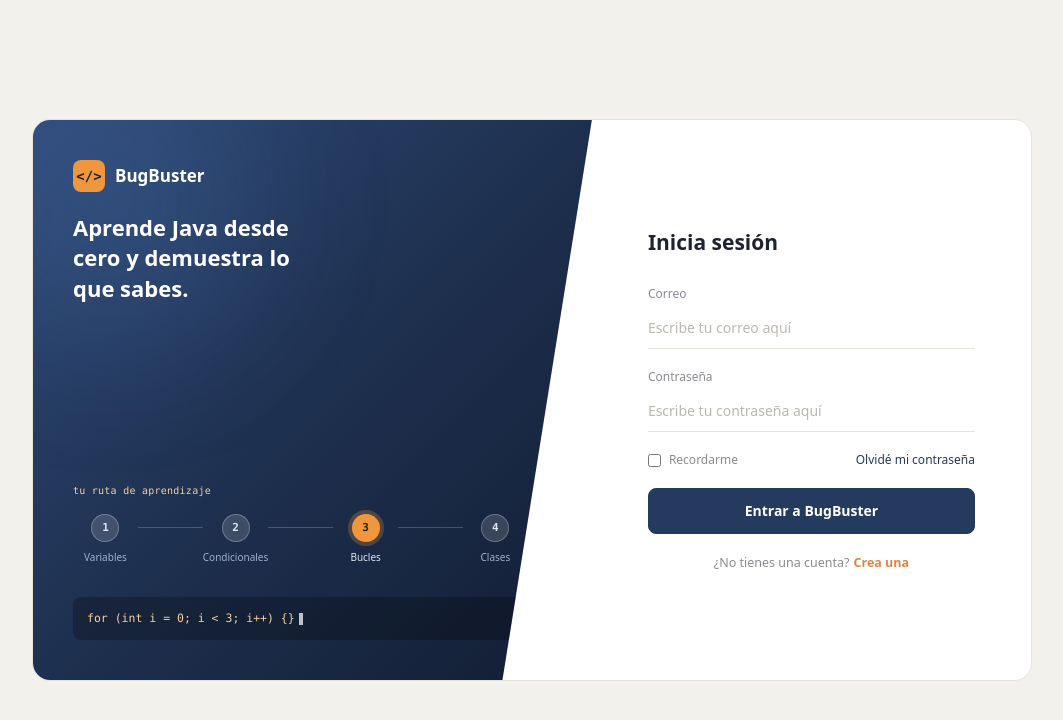
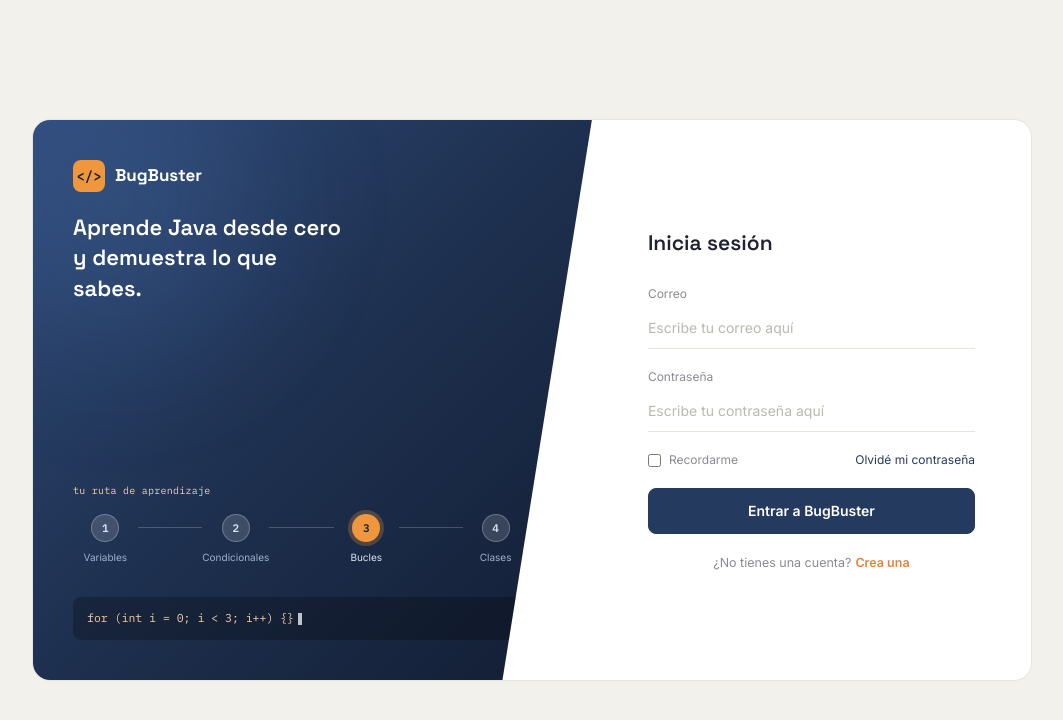
Before and after one commit to DanielFGOM/BugBuster-CodeDuel, a React (Vite) app in the folder frontend/: page /login in a window 1280 px wide. Shown: the top 720 px of the page, without its empty margins (108-1171 px from the left). Built offline with nearby package versions, Linux system fonts and the light colour scheme.

Commit message:
Prueba28

```diff
--- a/frontend/index.html
+++ b/frontend/index.html
@@ -5,6 +5,9 @@
     <link rel="icon" type="image/svg+xml" href="/vite.svg" />
     <meta name="viewport" content="width=device-width, initial-scale=1.0" />
     <title>BugBuster - Code Duel</title>
+    <!-- FUENTES EXACTAS DEL DISEÑO -->
+    <link rel="preconnect" href="https://fonts.googleapis.com">
+    <link href="https://fonts.googleapis.com/css2?family=Space+Grotesk:wght@600;700&family=IBM+Plex+Mono:wght@400;500;600&family=Inter:wght@400;500;600&display=swap" rel="stylesheet">
   </head>
   <body>
     <div id="root"></div>
--- a/frontend/src/App.tsx
+++ b/frontend/src/App.tsx
@@ -1,5 +1,5 @@
-import React from 'react';
 import { BrowserRouter, Routes, Route, Navigate } from 'react-router-dom';
+import { Toaster } from 'react-hot-toast';
 import { AuthProvider, useAuth } from './hooks/useAuth';
 import AuthPage from './pages/AuthPage';
 import Game from './pages/Game';
@@ -23,6 +23,7 @@ function App() {
   return (
     <AuthProvider>
       <BrowserRouter>
+        <Toaster position="top-right" reverseOrder={false} />
         <AppRoutes />
       </BrowserRouter>
     </AuthProvider>
--- a/frontend/src/pages/AuthPage.tsx
+++ b/frontend/src/pages/AuthPage.tsx
@@ -3,8 +3,8 @@ import { useNavigate } from 'react-router-dom';
 import api from '../api/axios';
 import { useAuth } from '../hooks/useAuth';
 
-// --- Componente de Notificación Interno (Para no depender de librerías externas) ---
-function Notification({ message, type, onClose }: { message: string, type: 'success' | 'error', onClose: () => void }) {
+// Notificación corregida (sin variables no usadas para evitar errores de build)
+function Notification({ message, type }: { message: string, type: 'success' | 'error' }) {
   return (
     <div className={`fixed top-5 right-5 z-[100] px-6 py-3 rounded-lg shadow-2xl text-white text-sm font-medium animate-in fade-in slide-in-from-right-5 duration-300 ${type === 'success' ? 'bg-emerald-600' : 'bg-red-600'}`}>
       {message}
@@ -13,25 +13,21 @@ function Notification({ message, type, onClose }: { message: string, type: 'succ
 }
 
 export default function AuthPage() {
-  // Estados de la vista y formulario
   const [view, setView] = useState<'login' | 'register'>('login');
   const [username, setUsername] = useState('');
   const [email, setEmail] = useState('');
   const [password, setPassword] = useState('');
-
-  // Estado para notificaciones
   const [notification, setNotification] = useState<{msg: string, type: 'success' | 'error'} | null>(null);
 
   const navigate = useNavigate();
   const { login } = useAuth();
 
-  // Función para disparar notificaciones
   const showNotify = (msg: string, type: 'success' | 'error') => {
     setNotification({ msg, type });
     setTimeout(() => setNotification(null), 3000);
   };
 
-  // --- Lógica de la Terminal Animada (Exactamente como la pediste) ---
+  // --- LÓGICA DE TERMINAL EXACTA ---
   const [text, setText] = useState('');
   const [step, setStep] = useState(0);
   const snippets = [
@@ -49,18 +45,17 @@ export default function AuthPage() {
       i++;
       if (i > currentSnippet.length) {
         clearInterval(interval);
-        setTimeout(() => setStep(s => s + 1), 1000);
+        setTimeout(() => setStep(s => s + 1), 900);
       }
-    }, 42); // Velocidad exacta de tu código original
+    }, 42);
     return () => clearInterval(interval);
   }, [step]);
 
-  // --- Lógica de Autenticación ---
   const handleLogin = async (e: React.FormEvent) => {
     e.preventDefault();
     try {
       const res = await api.post('/auth/login', { username, password });
-      login(res.data); // Actualiza el contexto global (instantáneo)
+      login(res.data);
       showNotify('¡Bienvenido de nuevo, Agente!', 'success');
       setTimeout(() => navigate('/game'), 1000);
     } catch (error: any) {
@@ -80,13 +75,12 @@ export default function AuthPage() {
   };
 
   return (
-    <div className="min-h-screen flex items-center justify-center bg-[#F3F1EC] p-6 font-sans">
-      {/* Renderizado de la notificación si existe */}
-      {notification && <Notification message={notification.msg} type={notification.type} onClose={() => setNotification(null)} />}
+    <div className="min-h-screen flex items-center justify-center bg-[#F3F1EC] p-6 font-['Inter']">
+      {notification && <Notification message={notification.msg} type={notification.type} />}
 
       <div className="relative w-full max-w-[1000px] min-h-[560px] rounded-[18px] overflow-hidden bg-white border border-[#E7E4DC]">
 
-        {/* PANEL IZQUIERDO (Copiado exactamente de tu HTML) */}
+        {/* PANEL IZQUIERDO - Diseño Exacto HTML */}
         <div
           className="absolute inset-y-0 left-0 w-[56%] bg-gradient-to-br from-[#2E4A78] via-[#1E304F] to-[#121D33] text-white flex flex-col justify-between px-10 py-10 pr-16 overflow-hidden"
           style={{ clipPath: 'polygon(0 0, 100% 0, 84% 100%, 0% 100%)' }}
@@ -95,17 +89,16 @@ export default function AuthPage() {
 
           <div className="relative z-10">
             <div className="flex items-center gap-2.5">
-              <div className="w-8 h-8 rounded-lg bg-[#F0973D] flex items-center justify-center font-mono font-semibold text-[#17233B] text-sm">&lt;/&gt;</div>
-              <span className="font-bold text-[17px]">BugBuster</span>
+              <div className="w-8 h-8 rounded-lg bg-[#F0973D] flex items-center justify-center font-['IBM_Plex_Mono'] font-semibold text-[#17233B] text-sm">&lt;/&gt;</div>
+              <span className="font-['Space_Grotesk'] font-bold text-[17px]">BugBuster</span>
             </div>
-            <h1 className="font-semibold text-[22px] leading-snug mt-5 max-w-[19ch]">
+            <h1 className="font-['Space_Grotesk'] font-semibold text-[22px] leading-snug mt-5 max-w-[19ch]">
               Aprende Java desde cero y demuestra lo que sabes.
             </h1>
           </div>
 
-          {/* Ruta de aprendizaje animada */}
           <div className="relative z-10 w-full">
-            <p className="font-mono text-[10px] text-[#F5CFA3] mb-4 tracking-wide">tu ruta de aprendizaje</p>
+            <p className="font-['IBM_Plex_Mono'] text-[10px] text-[#F5CFA3] mb-4 tracking-wide">tu ruta de aprendizaje</p>
             <div className="flex items-center justify-between mb-8">
               {[
                 { id: 1, name: 'Variables' },
@@ -117,7 +110,7 @@ export default function AuthPage() {
                 return (
                   <React.Fragment key={node.id}>
                     <div className="flex flex-col items-center gap-2 flex-1">
-                      <div className={`w-7 h-7 rounded-full flex items-center justify-center text-[11px] font-mono font-semibold transition-all duration-300 ${isActive ? 'bg-[#F0973D] text-[#17233B] shadow-[0_0_0_4px_rgba(240,151,61,0.25)]' : 'bg-white/15 border border-white/25 text-[#DCE4F2]'}`}>
+                      <div className={`w-7 h-7 rounded-full flex items-center justify-center text-[11px] font-['IBM_Plex_Mono'] font-semibold transition-all duration-300 ${isActive ? 'bg-[#F0973D] text-[#17233B] shadow-[0_0_0_4px_rgba(240,151,61,0.25)]' : 'bg-white/15 border border-white/25 text-[#DCE4F2]'}`}>
                         {node.id}
                       </div>
                       <span className={`text-[10px] text-center transition-colors duration-300 ${isActive ? 'text-[#DCE4F2]' : 'text-[#9FB0CE]'}`}>{node.name}</span>
@@ -127,24 +120,23 @@ export default function AuthPage() {
                 );
               })}
             </div>
-
-            <div className="bg-black/25 rounded-lg px-3.5 py-3 font-mono text-[11.5px] leading-relaxed whitespace-nowrap overflow-hidden">
+            <div className="bg-black/25 rounded-lg px-3.5 py-3 font-['IBM_Plex_Mono'] text-[11.5px] leading-relaxed whitespace-nowrap overflow-hidden">
               <span className="text-[#F5CFA3]">{text}</span>
-              <span className="inline-block w-1 h-3 bg-white animate-pulse ml-1 align-middle"></span>
+              <span className="inline-block w-1 h-3 bg-white animate-pulse ml-1 align-middle" />
             </div>
           </div>
         </div>
 
-        {/* PANEL DERECHO (Copiado exactamente de tu HTML) */}
+        {/* PANEL DERECHO - Diseño Exacto HTML */}
         <div className="ml-[56%] px-14 py-14 min-h-[560px] flex flex-col justify-center">
           {view === 'login' ? (
             <div className="block animate-in fade-in slide-in-from-right-4 duration-500">
-              <h2 className="font-semibold text-[21px] text-[#1E2233] mb-7">Inicia sesión</h2>
+              <h2 className="font-['Space_Grotesk'] font-semibold text-[21px] text-[#1E2233] mb-7">Inicia sesión</h2>
               <form onSubmit={handleLogin} className="space-y-5">
                 <div className="mb-5">
                   <label className="block text-xs text-[#8A8A94] mb-1.5">Correo</label>
                   <input
-                    type="text"
+                    type="email"
                     placeholder="Escribe tu correo aquí"
                     className="w-full py-2.5 border-0 border-b border-[#E7E4DC] bg-transparent text-sm text-[#1E2233] placeholder-[#BAB8B0] focus:border-[#243A5E] outline-none transition-colors"
                     value={username}
@@ -180,7 +172,7 @@ export default function AuthPage() {
             </div>
           ) : (
             <div className="block animate-in fade-in slide-in-from-right-4 duration-500">
-              <h2 className="font-semibold text-[21px] text-[#1E2233] mb-7">Crea tu cuenta</h2>
+              <h2 className="font-['Space_Grotesk'] font-semibold text-[21px] text-[#1E2233] mb-7">Crea tu cuenta</h2>
               <form onSubmit={handleRegister} className="space-y-5">
                 <div className="mb-5">
                   <label className="block text-xs text-[#8A8A94] mb-1.5">Nombre de usuario</label>
```
Also changed, not shown: frontend/package.json (+5 -4 lines), 1 other file (tests, documents, lock files or other folders).
